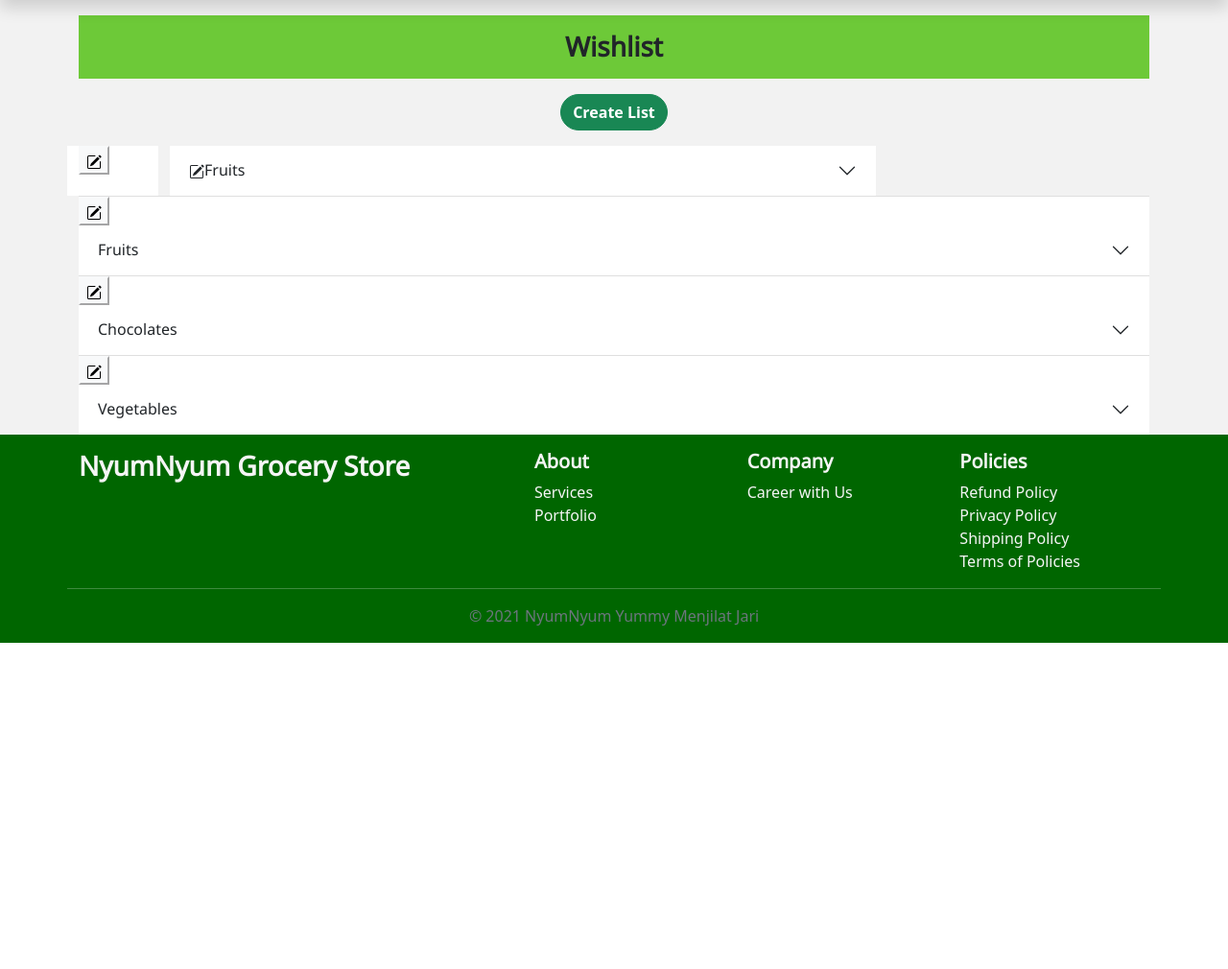
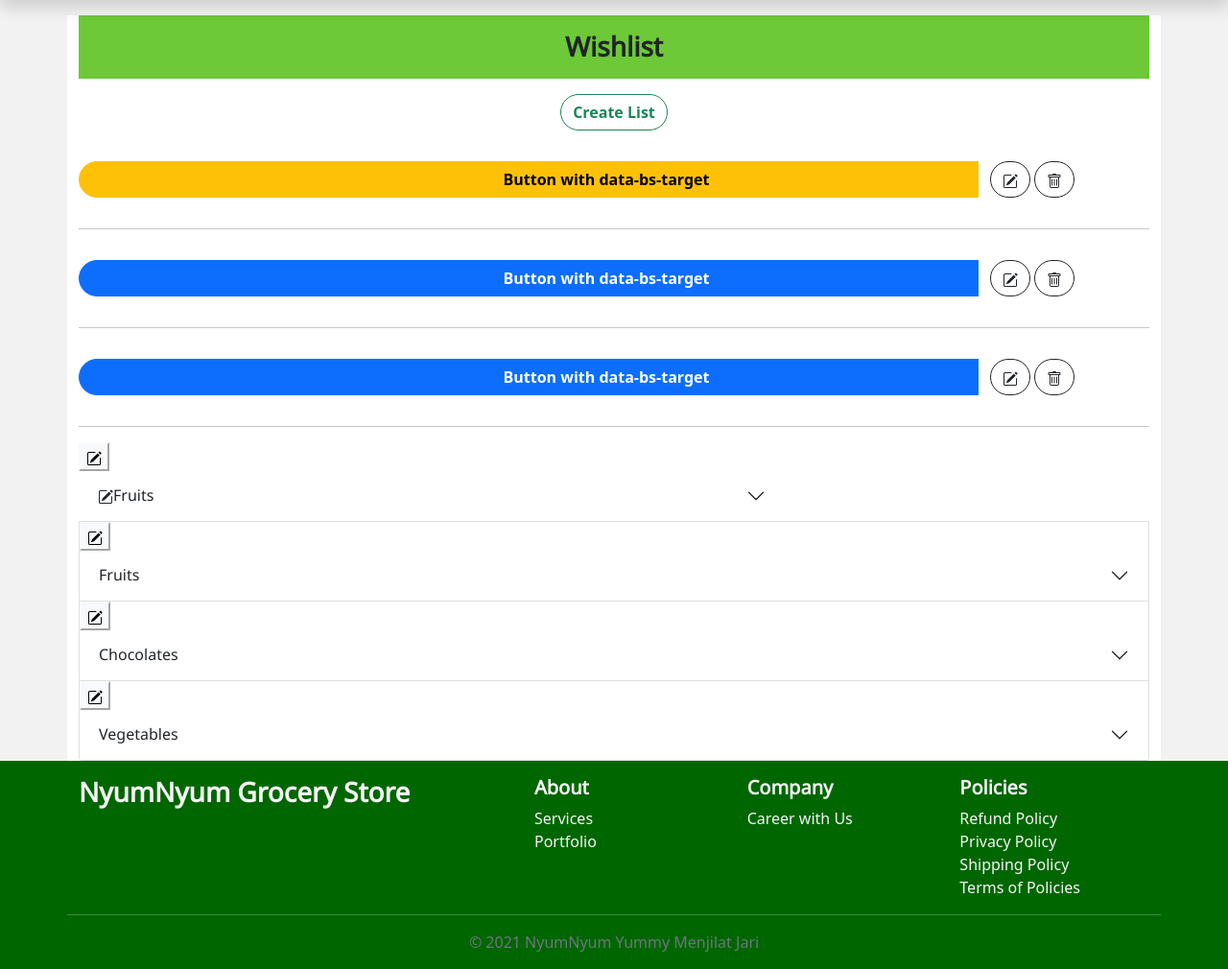
Before and after one commit to aimanaliff/online-grocery-shopping-system, a PHP site: page /src/list1.html in a window 1280 px wide. Shown: the part 140-1150 px from the top of the page at 96% size. Before the commit the page ends 810 px from the top, so only its background shows below. Run offline with PHP 8.4, Linux system fonts and the light colour scheme.

Commit message:
edit row col

```diff
--- a/nyumstyle.css
+++ b/nyumstyle.css
@@ -192,6 +192,9 @@ h5 {
     align-items: center;
 }
 
+.edit {
+    display: inline-block;
+}
 
 /* whistlist style finish */
 
--- a/src/list1.html
+++ b/src/list1.html
@@ -182,13 +182,13 @@
       </div>
   </nav>
 
-    <div class="container">
+    <div class="container" style="background-color: white;">
       <div class="titletop my-3" style="background-color: #6dc938;">
         <h3 style="text-align: center;" class="py-3 rounded-3">Wishlist</h3>
       </div>
         <div class="row m-3">
             <div class="center">
-                <button id="buttonmodal" type="button" class="btn btn-success" data-bs-toggle="modal" data-bs-target="#staticBackdrop">
+                <button id="buttonmodal" type="button" class="btn btn-outline-success" data-bs-toggle="modal" data-bs-target="#staticBackdrop">
                 Create List
               </button>
             </div>
@@ -212,9 +212,174 @@
               </div>
             </div>
 
+            <div class="row">
+              <div class="col-10">
+                <p>
+                  <button class="btn btn-warning mt-3" style="width: 1100px;" type="button" data-bs-toggle="collapse" data-bs-target="#collapseExample" aria-expanded="false" aria-controls="collapseExample">
+                    Button with data-bs-target
+                  </button>
+                </p>
+                <div class="collapse" id="collapseExample">
+                  <div class="card card-body">
+                    Some placeholder content for the collapse component. This panel is hidden by default but revealed when the user activates the relevant trigger.
+                  </div>
+                </div>
+              </div>
+              <div class="col-2" style="background-color: white;">
+                <div class="edit">
+                  <button type="button" class="btn btn-outline-dark mt-3" id="buttonmodal" data-bs-toggle="modal" data-bs-target="#staticBackdrop" style="left: 5px">
+                    <svg xmlns="http://www.w3.org/2000/svg" width="16" height="16" fill="currentColor" class="bi bi-pencil-square" viewBox="0 0 16 16">
+                      <path d="M15.502 1.94a.5.5 0 0 1 0 .706L14.459 3.69l-2-2L13.502.646a.5.5 0 0 1 .707 0l1.293 1.293zm-1.75 2.456-2-2L4.939 9.21a.5.5 0 0 0-.121.196l-.805 2.414a.25.25 0 0 0 .316.316l2.414-.805a.5.5 0 0 0 .196-.12l6.813-6.814z"/>
+                      <path fill-rule="evenodd" d="M1 13.5A1.5 1.5 0 0 0 2.5 15h11a1.5 1.5 0 0 0 1.5-1.5v-6a.5.5 0 0 0-1 0v6a.5.5 0 0 1-.5.5h-11a.5.5 0 0 1-.5-.5v-11a.5.5 0 0 1 .5-.5H9a.5.5 0 0 0 0-1H2.5A1.5 1.5 0 0 0 1 2.5v11z"/>
+                    </svg>
+                  </button>
+                </div>
 
-            <div class="accordion accordion-flush" id="accordionFlushExample">
-              <div class="row justify-content-start">
+                <div class="edit">
+                  <button type="button" class="btn btn-outline-dark mt-3">
+                    <svg xmlns="http://www.w3.org/2000/svg" width="16" height="16" fill="currentColor" class="bi bi-trash" viewBox="0 0 16 16">
+                      <path d="M5.5 5.5A.5.5 0 0 1 6 6v6a.5.5 0 0 1-1 0V6a.5.5 0 0 1 .5-.5zm2.5 0a.5.5 0 0 1 .5.5v6a.5.5 0 0 1-1 0V6a.5.5 0 0 1 .5-.5zm3 .5a.5.5 0 0 0-1 0v6a.5.5 0 0 0 1 0V6z"/>
+                      <path fill-rule="evenodd" d="M14.5 3a1 1 0 0 1-1 1H13v9a2 2 0 0 1-2 2H5a2 2 0 0 1-2-2V4h-.5a1 1 0 0 1-1-1V2a1 1 0 0 1 1-1H6a1 1 0 0 1 1-1h2a1 1 0 0 1 1 1h3.5a1 1 0 0 1 1 1v1zM4.118 4 4 4.059V13a1 1 0 0 0 1 1h6a1 1 0 0 0 1-1V4.059L11.882 4H4.118zM2.5 3V2h11v1h-11z"/>
+                    </svg>
+                  </button>
+                </div>
+
+                <!-- Modal -->
+                <div class="modal fade" id="staticBackdrop" data-bs-backdrop="static" data-bs-keyboard="false" tabindex="-1" aria-labelledby="staticBackdropLabel" aria-hidden="true">
+                  <div class="modal-dialog modal-dialog-centered">
+                    <div class="modal-content">
+                      <div class="modal-header text-center">
+                        <h5 class="modal-title" id="staticBackdropLabel" >Edit</h5>
+                        <button type="button" class="btn-close" data-bs-dismiss="modal" aria-label="Close"></button>
+                      </div>
+                      <div class="modal-body" style="text-align: center;">
+                        <input type="text" placeholder="Edit name" style="text-align: center;">
+                      </div>
+                      <div class="modal-footer">
+                        <button type="button" class="btn btn-secondary" data-bs-dismiss="modal">Close</button>
+                        <button type="button" class="btn btn-primary">Save</button>
+                      </div>
+                    </div>
+                  </div>
+                </div>
+              </div>
+
+            </div>
+
+            <hr>
+
+            <div class="row">
+              <div class="col-10">
+                <p>
+                  <button class="btn btn-primary mt-3" style="width: 1100px;" type="button" data-bs-toggle="collapse" data-bs-target="#collapseExample" aria-expanded="false" aria-controls="collapseExample">
+                    Button with data-bs-target
+                  </button>
+                </p>
+                <div class="collapse" id="collapseExample">
+                  <div class="card card-body">
+                    Some placeholder content for the collapse component. This panel is hidden by default but revealed when the user activates the relevant trigger.
+                  </div>
+                </div>
+              </div>
+              <div class="col-2" style="background-color: white;">
+                <div class="edit">
+                  <button type="button" class="btn btn-outline-dark mt-3" id="buttonmodal" data-bs-toggle="modal" data-bs-target="#staticBackdrop" style="left: 5px">
+                    <svg xmlns="http://www.w3.org/2000/svg" width="16" height="16" fill="currentColor" class="bi bi-pencil-square" viewBox="0 0 16 16">
+                      <path d="M15.502 1.94a.5.5 0 0 1 0 .706L14.459 3.69l-2-2L13.502.646a.5.5 0 0 1 .707 0l1.293 1.293zm-1.75 2.456-2-2L4.939 9.21a.5.5 0 0 0-.121.196l-.805 2.414a.25.25 0 0 0 .316.316l2.414-.805a.5.5 0 0 0 .196-.12l6.813-6.814z"/>
+                      <path fill-rule="evenodd" d="M1 13.5A1.5 1.5 0 0 0 2.5 15h11a1.5 1.5 0 0 0 1.5-1.5v-6a.5.5 0 0 0-1 0v6a.5.5 0 0 1-.5.5h-11a.5.5 0 0 1-.5-.5v-11a.5.5 0 0 1 .5-.5H9a.5.5 0 0 0 0-1H2.5A1.5 1.5 0 0 0 1 2.5v11z"/>
+                    </svg>
+                  </button>
+                </div>
+
+                <div class="edit">
+                  <button type="button" class="btn btn-outline-dark mt-3">
+                    <svg xmlns="http://www.w3.org/2000/svg" width="16" height="16" fill="currentColor" class="bi bi-trash" viewBox="0 0 16 16">
+                      <path d="M5.5 5.5A.5.5 0 0 1 6 6v6a.5.5 0 0 1-1 0V6a.5.5 0 0 1 .5-.5zm2.5 0a.5.5 0 0 1 .5.5v6a.5.5 0 0 1-1 0V6a.5.5 0 0 1 .5-.5zm3 .5a.5.5 0 0 0-1 0v6a.5.5 0 0 0 1 0V6z"/>
+                      <path fill-rule="evenodd" d="M14.5 3a1 1 0 0 1-1 1H13v9a2 2 0 0 1-2 2H5a2 2 0 0 1-2-2V4h-.5a1 1 0 0 1-1-1V2a1 1 0 0 1 1-1H6a1 1 0 0 1 1-1h2a1 1 0 0 1 1 1h3.5a1 1 0 0 1 1 1v1zM4.118 4 4 4.059V13a1 1 0 0 0 1 1h6a1 1 0 0 0 1-1V4.059L11.882 4H4.118zM2.5 3V2h11v1h-11z"/>
+                    </svg>
+                  </button>
+                </div>
+
+                <!-- Modal -->
+                <div class="modal fade" id="staticBackdrop" data-bs-backdrop="static" data-bs-keyboard="false" tabindex="-1" aria-labelledby="staticBackdropLabel" aria-hidden="true">
+                  <div class="modal-dialog modal-dialog-centered">
+                    <div class="modal-content">
+                      <div class="modal-header text-center">
+                        <h5 class="modal-title" id="staticBackdropLabel" >Edit</h5>
+                        <button type="button" class="btn-close" data-bs-dismiss="modal" aria-label="Close"></button>
+                      </div>
+                      <div class="modal-body" style="text-align: center;">
+                        <input type="text" placeholder="Edit name" style="text-align: center;">
+                      </div>
+                      <div class="modal-footer">
+                        <button type="button" class="btn btn-secondary" data-bs-dismiss="modal">Close</button>
+                        <button type="button" class="btn btn-primary">Save</button>
+                      </div>
+                    </div>
+                  </div>
+                </div>
+              </div>
+
+            </div>
+
+            <hr>
+
+            <div class="row">
+              <div class="col-10">
+                <p>
+                  <button class="btn btn-primary mt-3" style="width: 1100px;" type="button" data-bs-toggle="collapse" data-bs-target="#collapseExample" aria-expanded="false" aria-controls="collapseExample">
+                    Button with data-bs-target
+                  </button>
+                </p>
+                <div class="collapse" id="collapseExample">
+                  <div class="card card-body">
+                    Some placeholder content for the collapse component. This panel is hidden by default but revealed when the user activates the relevant trigger.
+                  </div>
+                </div>
+              </div>
+              <div class="col-2" style="background-color: white;">
+                <div class="edit">
+                  <button type="button" class="btn btn-outline-dark mt-3" id="buttonmodal" data-bs-toggle="modal" data-bs-target="#staticBackdrop" style="left: 5px">
+                    <svg xmlns="http://www.w3.org/2000/svg" width="16" height="16" fill="currentColor" class="bi bi-pencil-square" viewBox="0 0 16 16">
+                      <path d="M15.502 1.94a.5.5 0 0 1 0 .706L14.459 3.69l-2-2L13.502.646a.5.5 0 0 1 .707 0l1.293 1.293zm-1.75 2.456-2-2L4.939 9.21a.5.5 0 0 0-.121.196l-.805 2.414a.25.25 0 0 0 .316.316l2.414-.805a.5.5 0 0 0 .196-.12l6.813-6.814z"/>
+                      <path fill-rule="evenodd" d="M1 13.5A1.5 1.5 0 0 0 2.5 15h11a1.5 1.5 0 0 0 1.5-1.5v-6a.5.5 0 0 0-1 0v6a.5.5 0 0 1-.5.5h-11a.5.5 0 0 1-.5-.5v-11a.5.5 0 0 1 .5-.5H9a.5.5 0 0 0 0-1H2.5A1.5 1.5 0 0 0 1 2.5v11z"/>
+                    </svg>
+                  </button>
+                </div>
+
+                <div class="edit">
+                  <button type="button" class="btn btn-outline-dark mt-3">
+                    <svg xmlns="http://www.w3.org/2000/svg" width="16" height="16" fill="currentColor" class="bi bi-trash" viewBox="0 0 16 16">
+                      <path d="M5.5 5.5A.5.5 0 0 1 6 6v6a.5.5 0 0 1-1 0V6a.5.5 0 0 1 .5-.5zm2.5 0a.5.5 0 0 1 .5.5v6a.5.5 0 0 1-1 0V6a.5.5 0 0 1 .5-.5zm3 .5a.5.5 0 0 0-1 0v6a.5.5 0 0 0 1 0V6z"/>
+                      <path fill-rule="evenodd" d="M14.5 3a1 1 0 0 1-1 1H13v9a2 2 0 0 1-2 2H5a2 2 0 0 1-2-2V4h-.5a1 1 0 0 1-1-1V2a1 1 0 0 1 1-1H6a1 1 0 0 1 1-1h2a1 1 0 0 1 1 1h3.5a1 1 0 0 1 1 1v1zM4.118 4 4 4.059V13a1 1 0 0 0 1 1h6a1 1 0 0 0 1-1V4.059L11.882 4H4.118zM2.5 3V2h11v1h-11z"/>
+                    </svg>
+                  </button>
+                </div>
+
+                <!-- Modal -->
+                <div class="modal fade" id="staticBackdrop" data-bs-backdrop="static" data-bs-keyboard="false" tabindex="-1" aria-labelledby="staticBackdropLabel" aria-hidden="true">
+                  <div class="modal-dialog modal-dialog-centered">
+                    <div class="modal-content">
+                      <div class="modal-header text-center">
+                        <h5 class="modal-title" id="staticBackdropLabel" >Edit</h5>
+                        <button type="button" class="btn-close" data-bs-dismiss="modal" aria-label="Close"></button>
+                      </div>
+                      <div class="modal-body" style="text-align: center;">
+                        <input type="text" placeholder="Edit name" style="text-align: center;">
+                      </div>
+                      <div class="modal-footer">
+                        <button type="button" class="btn btn-secondary" data-bs-dismiss="modal">Close</button>
+                        <button type="button" class="btn btn-primary">Save</button>
+                      </div>
+                    </div>
+                  </div>
+                </div>
+              </div>
+
+            </div>
+
+            <hr>
+
               <div class="col-1" style="background-color: white;">
                 <div class="edit">
                   <button id="buttonmodal" type="button" class="btn-light" data-bs-toggle="modal" data-bs-target="#staticBackdrop">
@@ -242,9 +407,10 @@
                     </div>
                   </div>
                 </div>
-
               </div>
+              <div class="row justify-content-start">
           <div class="col-8">
+            <div class="accordion accordion-flush" id="accordionFlushExample">
                   <div class="accordion-item">
                     <h2 class="accordion-header" id="flush-headingOne">
                       <button class="accordion-button collapsed" type="button" data-bs-toggle="collapse" data-bs-target="#flush-collapseOne" aria-expanded="false" aria-controls="flush-collapseOne">
@@ -352,6 +518,7 @@
                       </div>
                       <div class="col-2">
                         <button type="button" class="btn btn-outline-dark">Add to cart</button>
+                      </div>
                     </div>
                   </div>
                 </div>
```
Lines whose indentation alone changed are shown as unchanged.
